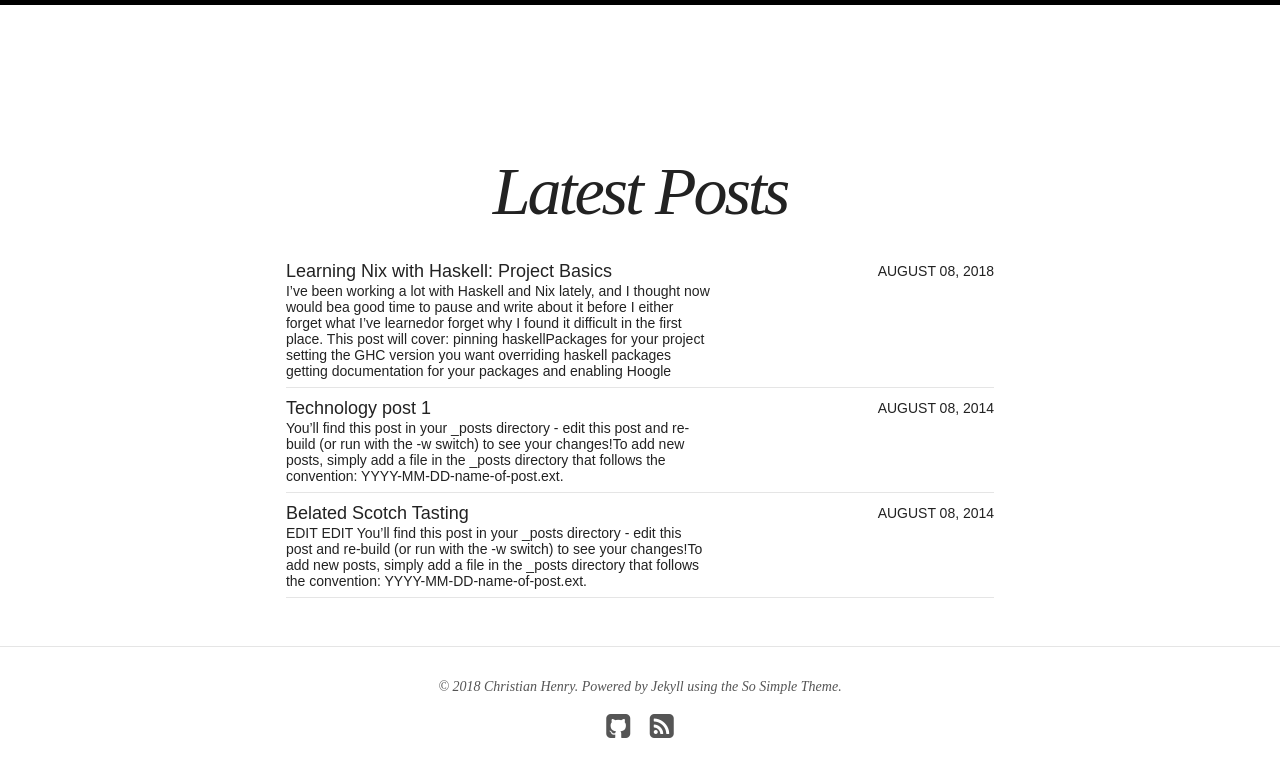
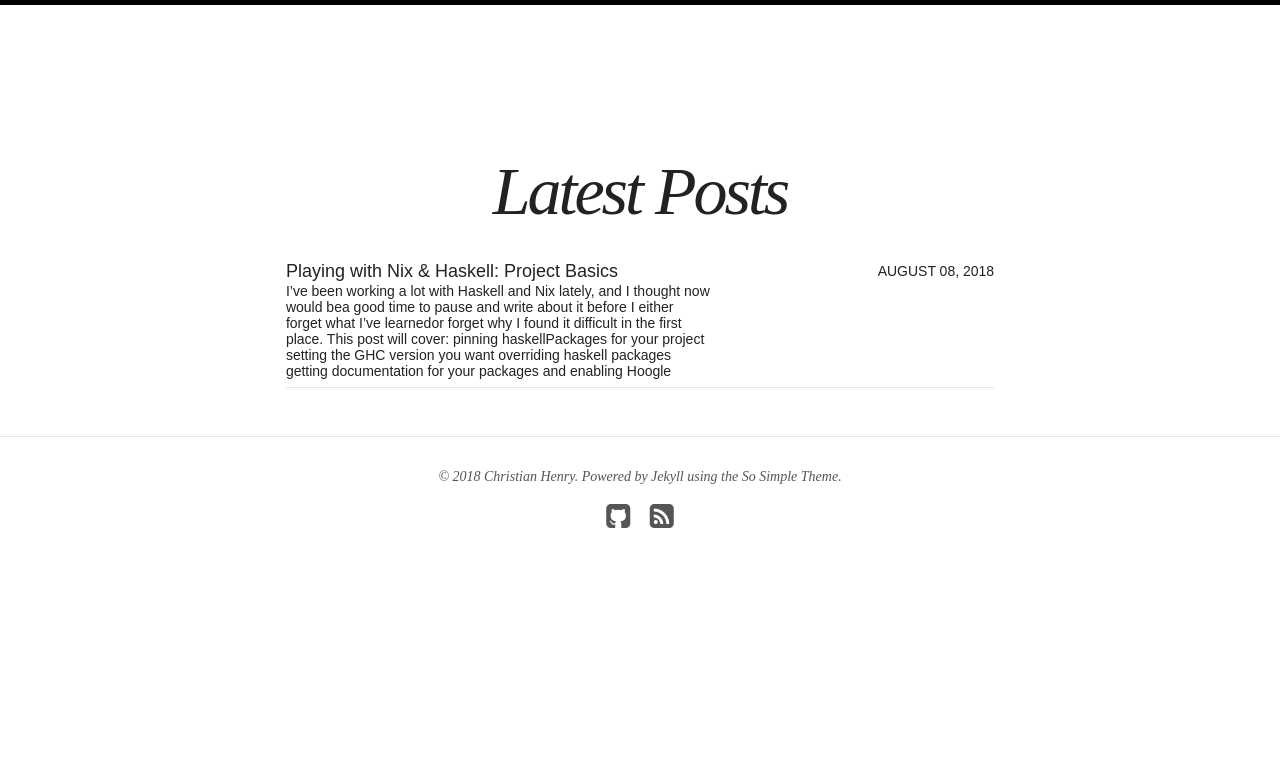
Before and after one commit to cah6/cah6.github.io, a Jekyll site: the page built from index.md, in a window 1280 px wide. Shown: the top 777 px of the page. Built offline with Jekyll 4.4.1, drawn with Linux system fonts in a browser that asks for light colours; nearby versions of some CDN libraries.

Commit message:
Delete unused posts, disable disqus, try more syntax highlights

````diff
--- a/_config.yml
+++ b/_config.yml
@@ -2,7 +2,7 @@
 
 title: Christian Henry
 locale: en_US
-description: San Francisco, California
+description: Detroit, Michigan
 logo: amaro-picture.jpg
 search: true
 url:
@@ -40,7 +40,7 @@ owner:
   name: Christian Henry
   avatar: bio-photo.jpg
   email: christian.henry92@gmail.com
-  disqus-shortname: cah6-github-com
+  # disqus-shortname: cah6-github-com
   twitter: #username
   facebook: #username
   github: cah6
--- a/_posts/drinks/2014-08-08-belated-scotch-tasting.md
+++ /dev/null
@@ -1,34 +0,0 @@
----
-layout: post
-title: "Belated Scotch Tasting"
-modified:
-categories: drinks
-excerpt:
-tags: []
-image:
-  feature: scotch-glass.jpg
-date: 2014-08-08T15:39:55-04:00
-modified: 2016-06-01T14:19:19-04:00
----
-
-EDIT EDIT You'll find this post in your `_posts` directory - edit this post and re-build (or run with the `-w` switch) to see your changes!
-To add new posts, simply add a file in the `_posts` directory that follows the convention: YYYY-MM-DD-name-of-post.ext.
-
-## Sample Heading
-
-### Sample Heading 2
-
-Jekyll also offers powerful support for code snippets:
-
-```ruby
-def print_hi(name)
-  puts "Hi, #{name}"
-end
-print_hi('Tom')
-#=> prints 'Hi, Tom' to STDOUT.
-```
-
-Check out the [Jekyll docs][jekyll] for more info on how to get the most out of Jekyll. File all bugs/feature requests at [Jekyll's GitHub repo][jekyll-gh].
-
-[jekyll-gh]: https://github.com/jekyll/jekyll
-[jekyll]:    http://jekyllrb.com
--- a/_posts/technology/2014-08-09-tech1.md
+++ /dev/null
@@ -1,34 +0,0 @@
----
-layout: post
-title: "Technology post 1"
-modified:
-categories: technology
-excerpt:
-tags: []
-image:
-  feature:
-date: 2014-08-08T15:39:55-04:00
-modified: 2016-06-01T14:19:19-04:00
----
-
-You'll find this post in your `_posts` directory - edit this post and re-build (or run with the `-w` switch) to see your changes!
-To add new posts, simply add a file in the `_posts` directory that follows the convention: YYYY-MM-DD-name-of-post.ext.
-
-## Sample Heading
-
-### Sample Heading 2
-
-Jekyll also offers powerful support for code snippets:
-
-```ruby
-def print_hi(name)
-  puts "Hi, #{name}"
-end
-print_hi('Tom')
-#=> prints 'Hi, Tom' to STDOUT.
-```
-
-Check out the [Jekyll docs][jekyll] for more info on how to get the most out of Jekyll. File all bugs/feature requests at [Jekyll's GitHub repo][jekyll-gh].
-
-[jekyll-gh]: https://github.com/jekyll/jekyll
-[jekyll]:    http://jekyllrb.com
--- a/_posts/technology/2018-08-21-nix-haskell-1.md
+++ b/_posts/technology/2018-08-21-nix-haskell-1.md
@@ -1,6 +1,6 @@
 ---
 layout: post
-title: "Learning Nix with Haskell: Project Basics"
+title: "Playing with Nix & Haskell: Project Basics"
 modified:
 categories: technology
 excerpt:
@@ -27,7 +27,7 @@ is also probably useful.
 # Setup
 We're going to use a cabal file that's pretty basic but has a few extra dependencies
 so we can see when things are getting downloaded / built from source:
-```
+```cabal
 name:                nix-test
 version:             0.1.0.0
 license:             BSD3
@@ -50,7 +50,7 @@ Remember to run cabal2nix any time you change your cabal file!
 
 # Pinning your haskell packages
 The absolute minimum derivation, which we'll be building on (call it `release.nix`), is as follows:
-```
+```nix
 let
   pkgs = import <nixpkgs> { };
 in
@@ -61,11 +61,11 @@ in
 The main thing I don't like about this is that it uses whatever <nixpkgs> is floating around
 your system. Instead, let's pin to a specific commit of a stable channel using
 nix-prefetch-git:
-```
+```bash
 $ nix-prefetch-git https://github.com/nixos/nixpkgs-channels.git refs/heads/nixos-18.03 > nixos-18-03.json
 ```
 which generates:
-```
+```json
 {
   "url": "https://github.com/nixos/nixpkgs-channels.git",
   "rev": "8b92a4e600458c01ab0a72f2492eb7120e18f9bc",
@@ -77,7 +77,7 @@ which generates:
 
 Then to use it in your nix file, you'd use a combination of readFile, fromJSON,
 and fetchFromGitHub. In it's own file, this looks like:
-```
+```nix
 {
   bootstrap ? import <nixpkgs> {}
 , pinnedJsonFile
@@ -93,7 +93,7 @@ in
   import src {}
 ```
 and is used in `release.nix` by changing it to:
-```
+```nix
 let
   pinnedPkgs = import ./pinnedPkgs.nix { pinnedJsonFile = ./nixos-18-03.json; };
 in
@@ -102,7 +102,9 @@ in
 ```
 
 If you want to see which haskell packages are pinned for that commit, you can
-go to https://raw.githubusercontent.com/NixOS/nixpkgs/8b92a4e600458c01ab0a72f2492eb7120e18f9bc/pkgs/development/haskell-modules/hackage-packages.nix (note the "rev" in there) and CTRL+f search for the name with quotes around it.
+go to `hackage-packages.nix` for that "rev". So for the JSON above, that file would be [this link] (https://raw.githubusercontent.com/NixOS/nixpkgs/8b92a4e600458c01ab0a72f2492eb7120e18f9bc/pkgs/development/haskell-modules/hackage-packages.nix).
+Then you can either CTRL+F there or download that file and search locally to see
+which version of a given dependency is pinned.
 
 # Setting GHC version
 
@@ -112,7 +114,7 @@ My favorite way is via command line, which is easy since we extracted our pinnin
 to its own file. Since "haskellPackages" is an alias for "haskell.packages.<default-ghc-version>",
 we can do the following:
 
-```
+```bash
 > nix repl
 nix-repl> pkgs = import ./pinnedPkgs.nix { pinnedJsonFile = ./nixos-18-03.json; }
 nix-repl> pkgs.haskellPackages.ghc
@@ -122,7 +124,7 @@ nix-repl> pkgs.haskellPackages.ghc
 So, this nixpkgs is defaulting to ghc-8.2.2. What if we want to use a different GHC version?
 Well first, let's see which versions we have available, this time using the auto-complete of
 nix repl:
-```
+```bash
 nix-repl> pkgs.haskell.packages.ghc<type tab>
 pkgs.haskell.packages.ghc7103        pkgs.haskell.packages.ghc822         pkgs.haskell.packages.ghcjs
 pkgs.haskell.packages.ghc7103Binary  pkgs.haskell.packages.ghc841         pkgs.haskell.packages.ghcjsHEAD
@@ -132,7 +134,7 @@ pkgs.haskell.packages.ghc821Binary   pkgs.haskell.packages.ghcHEAD
 
 If we want to use ghc843 instead, we would be tempted to replace "haskellPackages"
 with "haskell.packages.ghc843". Let's try that just to see what happens:
-```
+```bash
 $ nix-build release2.nix --dry-run
 these derivations will be built:
   /nix/store/l1yyi28qs37p64vr7s36rdz4fnv1gvcp-hscolour-1.24.2.drv
@@ -162,7 +164,7 @@ In my opinion, a better way is to pick a Nix channel that has whatever GHC you
 want as the default, since it will come with a set of packages that will work
 well together and not require that you build so much yourself. In this case, nixos-18.09
 has GHC 8.4.3 as the default, so we could use it instead by running:
-```
+```bash
 $ nix-prefetch-git https://github.com/nixos/nixpkgs-channels.git refs/heads/nixos-18.09 > nixos-18-09.json
 ```
 and pointing to this new `nixos-18-09.json` in your `release.nix`.
@@ -171,7 +173,7 @@ and pointing to this new `nixos-18-09.json` in your `release.nix`.
 
 There are a few ways to override haskell packages but most are, surprisingly,
 not very composable. For instance, if you were to try:
-```
+```nix
 let
   pkgs = import <nixpkgs> { };
   overriddenPackages1 = pkgs.haskellPackages.override {
@@ -196,7 +198,7 @@ line, since the second override cleared out what the first one set.
 The best way I've found is with the (slightly arcane) syntax described in
 (this ticket) https://github.com/NixOS/nixpkgs/issues/26561. Applying this, your
 `release.nix` becomes:
-```
+```nix
 let
   pinnedPkgs = import ./pinnedPkgs.nix { pinnedJsonFile = ./nixos-18-09.json; };
 
@@ -223,7 +225,7 @@ If you're working on Haskell locally, you really should be using a local Hoogle
 instance so that the documentation you're viewing matches the version you're using.
 Fortunately Nix makes this quite easy, especially once you set up your overrides
 as above. A standalone expression for this looks like:
-```
+```nix
 {
   # Library of functions to use, for composeExtensions.
   lib ? (import <nixpkgs> {}).pkgs.lib
@@ -244,7 +246,7 @@ if withHoogle
 ```
 Then we can change our `release.nix` to call it with what we have so far, taking
 an input to toggle this functionality:
-```
+```nix
 { withHoogle ? false
 }:
 let
@@ -273,16 +275,14 @@ in
 ```
 And if we wanted to run Hoogle with these packages, it would just be a matter of
 running the start command in this shell:
-```
+```bash
 nix-shell --run 'hoogle server --port=8080 --local --haskell'
 ```
 
 # Ending Notes
 
-
+That's all for this post. If you want to see the final setup as this post left
+off, check out [this repository] ().
 
 If you'd like to comment on information in this post, please do so in the associated
 reddit post here!
-
-Still todo:
-- put code language for snippet highlighting
````
Also changed, not shown: other parts of _posts/technology/2018-08-21-nix-haskell-1.md (+1 -1 lines), about/index.md (+2 -2 lines).
